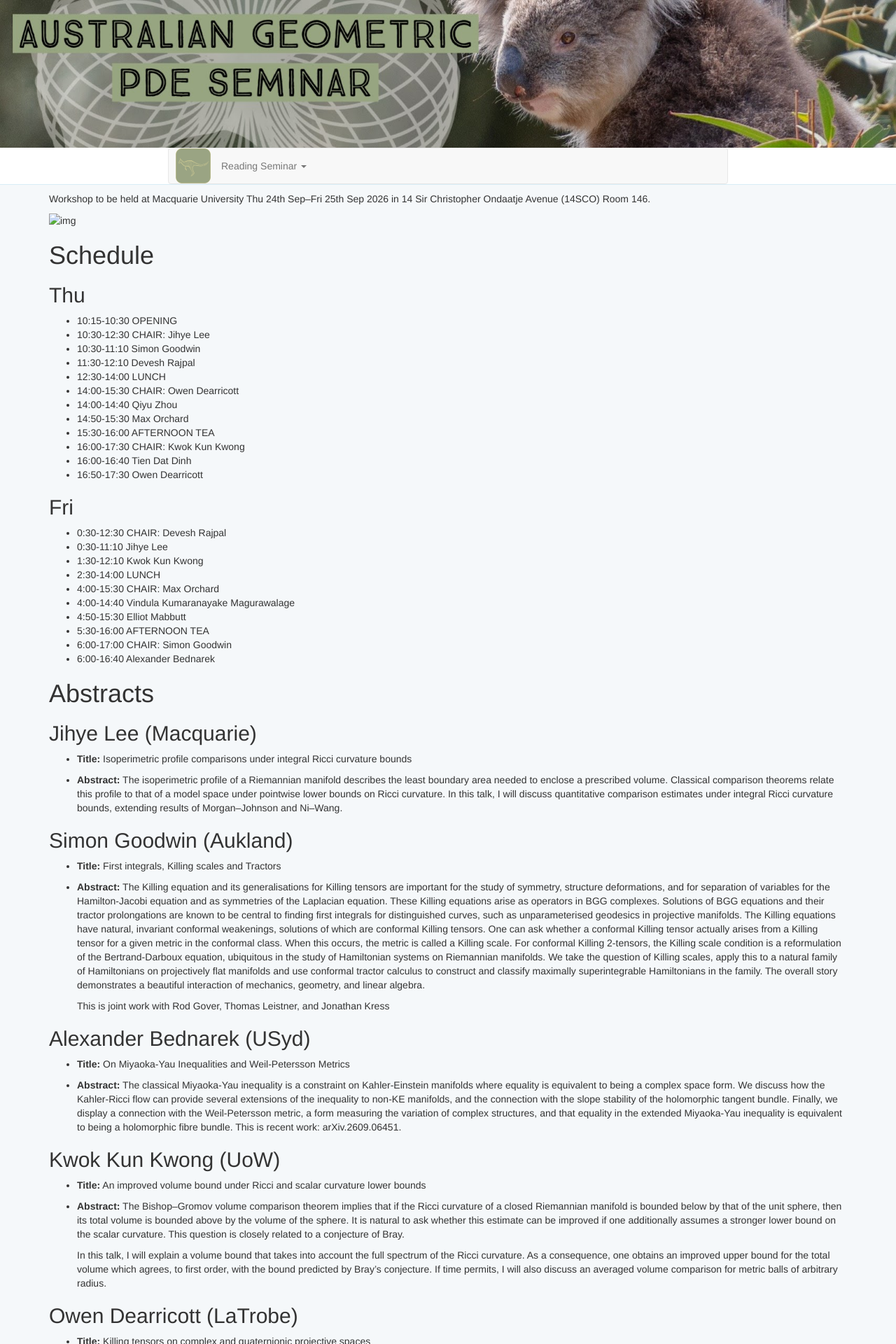
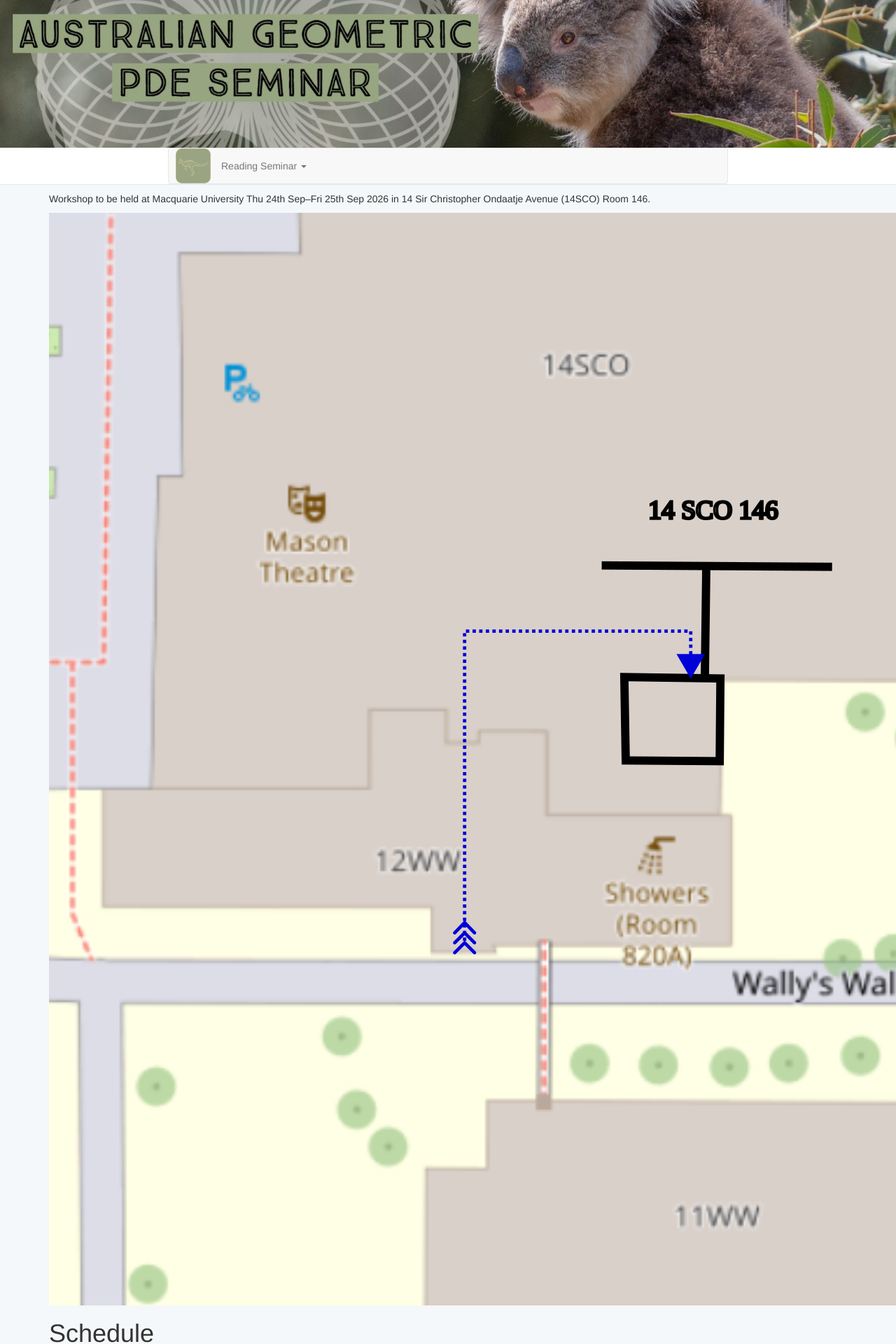
Before and after one commit to oz-geom-pde/oz-geom-pde.github.io, a Jekyll site: the page built from oz-geom-pde-mq-2026.md, in a window 1280 px wide. Shown: the top 1920 px of the page at 70% size. Built offline with Jekyll 4.4.1, drawn with Linux system fonts in a browser that asks for light colours.

Commit message:
Fixed link to map.

```diff
--- a/oz-geom-pde-mq-2026.md
+++ b/oz-geom-pde-mq-2026.md
@@ -5,7 +5,7 @@ category: geom-pde-reading-seminar-season02
 
 Workshop to be held at Macquarie University Thu 24th Sep&ndash;Fri 25th Sep 2026 in 14 Sir Christopher Ondaatje Avenue (14SCO) Room 146.
 
-![img](img/oz-geom-pde-at-mq-map.png "Map to workshop location")
+![img](/img/oz-geom-pde-at-mq-map.png "Map to workshop location")
 
 
 # Schedule
```
